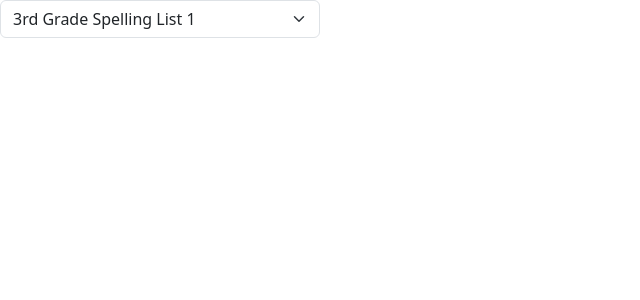
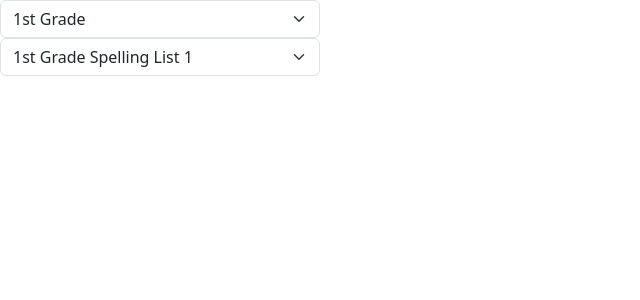
Before and after one commit to emattison/Spelling-Beeline, a React (Create React App) app: page / in a window 1280 px wide. Shown: the top 300 px of the page, without its empty margins (0-640 px from the left). Built offline with nearby package versions, Linux system fonts and the light colour scheme.

Commit message:
Added Grade and Spelling Lists selections

```diff
--- a/src/App.js
+++ b/src/App.js
@@ -1,20 +1,34 @@
 import "./App.css";
 import Word from "./Word.js";
 import SpellingWords from "./SpellingList.json";
+import { useState } from "react";
 
 function App() {
+  const [selectedGradeIndex, setSelectedGradeIndex] = useState(0);
+
   const createSpellingWords = (words) => {
     return words.map((w) => <Word key={w}>{w}</Word>);
   };
 
+  const createGradeList = (grades) => {
+    return grades.map((g, i) => <option key={"gradeOption" + i}>{g.Grade}</option>);
+  };
+
   const createSpellingLists = (lists) => {
-    return lists.map((l, i) => <option key={"option" + i}>{l.Name}</option>);
+    return lists.map((l, i) => <option key={"listOption" + i}>{l.Name}</option>);
+  };
+
+  const onGradeSelected = (e) => {
+    setSelectedGradeIndex(e.target.selectedIndex);
   };
 
   return (
     <div className="App">
+      <select className="form-select w-25" onChange={onGradeSelected}>
+        {createGradeList(SpellingWords.Grades)}
+      </select>
       <select className="form-select w-25" aria-label="Default select example">
-        {createSpellingLists(SpellingWords.Lists)}
+        {createSpellingLists(SpellingWords.Grades[selectedGradeIndex].Lists)}
       </select>
     </div>
   );
--- a/src/SpellingList.json
+++ b/src/SpellingList.json
@@ -1,4 +1,20 @@
 {
+  "Grades": [
+    {
+      "Grade": "1st Grade",
+      "Lists": [
+        {
+          "Name": "1st Grade Spelling List 1",
+          "Words": ["responsibility", "test", "boring", "eat"]
+        },
+        {
+          "Name": "1st Grade Spelling List 2",
+          "Words": ["once", "this", "works", "quit"]
+        }
+      ]
+    },
+    {
+      "Grade": "3rd Grade",
       "Lists": [
         {
           "Name": "3rd Grade Spelling List 1",
@@ -10,3 +26,5 @@
         }
       ]
     }
+  ]
+}
```
Lines whose indentation alone changed are shown as unchanged.
